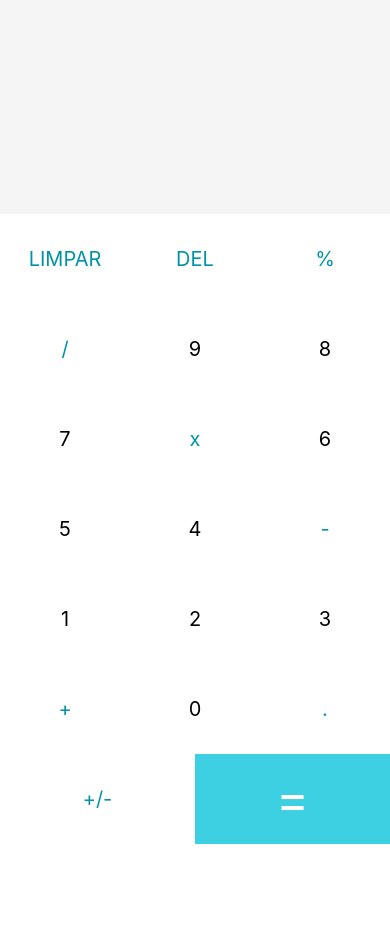
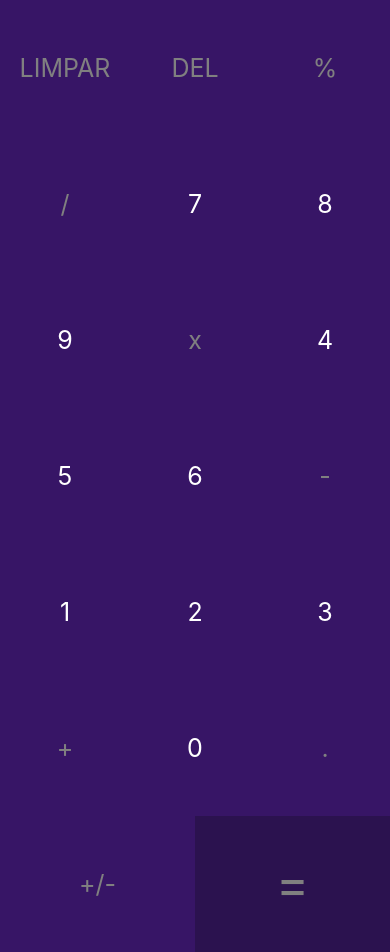
Before and after one commit to Boaventur/Calculadora, a React Native app: screen / in a window 390 px wide. Before the commit the page ends 844 px from the top, so only its background shows below. Built offline with nearby package versions, Linux system fonts and the light colour scheme.

Commit message:
Mudança Visual

```diff
--- a/App.js
+++ b/App.js
@@ -4,7 +4,7 @@
 
 export default function App() {
   // Mapeamento de teclas
-  const buttons = ['LIMPAR', 'DEL', '%', '/', 9, 8, 7, "x", 6, 5, 4, "-", 1, 2, 3,"+", 0,'.', '+/-', '=']
+  const buttons = ['LIMPAR', 'DEL', '%', '/', 7, 8, 9,"x", 4, 5, 6, "-", 1, 2, 3,"+", 0,'.', '+/-', '=']
 
   const [currentNumber, setCurrentNumber] = useState("")
   const [lastNumber, setLastNumber] = useState("")
@@ -73,12 +73,12 @@
 
         {buttons.map((button) =>
           button === '=' ? // Mapeamento do botão =
-        <TouchableOpacity onPress={() => handleInput(button)} key={button} style={[styles.button, {backgroundColor: '#3dd0e3'}]}>
-          <Text style={[styles.textButton, {color: "white", fontSize: 50}]}>{button}</Text>
+        <TouchableOpacity onPress={() => handleInput(button)} key={button} style={[styles.button, {backgroundColor: '#2b124f'}]}>
+          <Text style={[styles.textButton, {color: "gray", fontSize: 50}]}>{button}</Text>
         </TouchableOpacity>
           : // Mapeamento dos outros botões
           <TouchableOpacity onPress={() => handleInput(button)} key={button} style={styles.button}>
-            <Text style={[styles.textButton, {color: typeof(button) === 'number' ? 'black': '#0093a6'}]}>{button}</Text>
+            <Text style={[styles.textButton, {color: typeof(button) === 'number' ? 'white': 'gray'}]}>{button}</Text>
           </TouchableOpacity>
         )}
       </View>
@@ -93,11 +93,11 @@
   results: {
     flex: 2,
     justifyContent: "center",
-    backgroundColor: "#f5f5f5"
+    backgroundColor: "#2b124f"
   },
   resultText: {
-    color: "#282F38",
-    fontSize: 32,
+    color: "white",
+    fontSize: 40,
     fontWeight: "bold",
     padding: 12,
     textAlign: "right"
@@ -113,15 +113,15 @@
     flexWrap: 'wrap',
   },
   button: {
-    backgroundColor: 'white',
+    backgroundColor: '#371566',
     alignItems: 'center',
     justifyContent: 'center',
     minWidth: 100,
-    minHeight: 90,
-    flex: 2,
+    minHeight: 136,
+    flex:2,
   },
   textButton: {
-    color: "#7c7c7c",
-    fontSize: 20,
+    color: "#fffff",
+    fontSize: 25,
   }
 });
```
